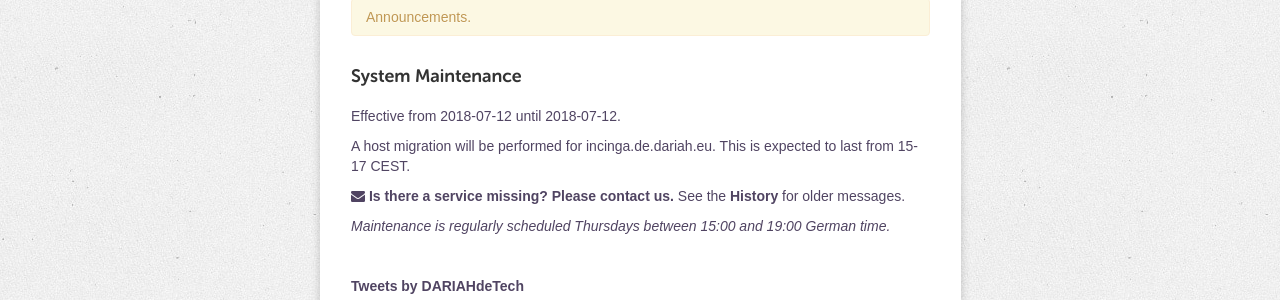
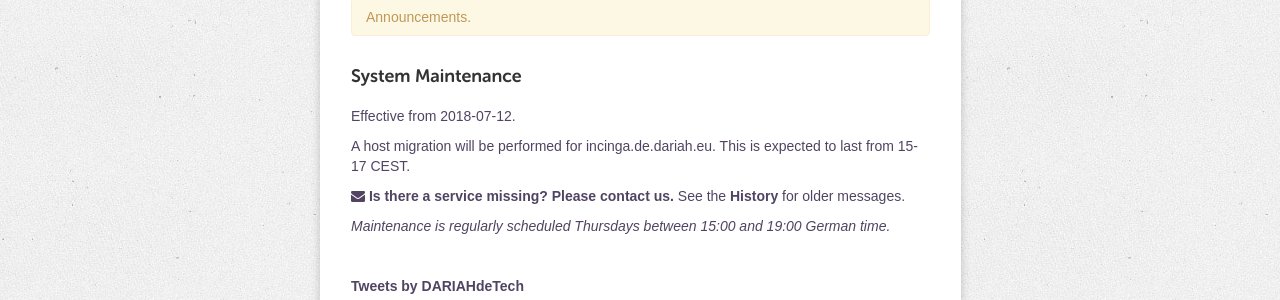
Before and after one commit to DARIAH-DE/status, a Jekyll site: the page built from index.md, in a window 1280 px wide. Shown: the part 263-563 px from the top of the page. Built offline with Jekyll 4.4.1, drawn with Linux system fonts in a browser that asks for light colours; comment, search, counter and statistics services are not loaded.

Commit message:
icinga migration

```diff
--- a/_data/announcements.yaml
+++ b/_data/announcements.yaml
@@ -1,7 +1,6 @@
 ---
 - title: 'System Maintenance'
   date_start: '2018-07-12'
-  date_end: '2018-07-12'
   hide: false
   description: 'A host migration will be performed for incinga.de.dariah.eu. This is expected to last from 15-17 CEST.'
 - title: 'System Maintenance'
```
